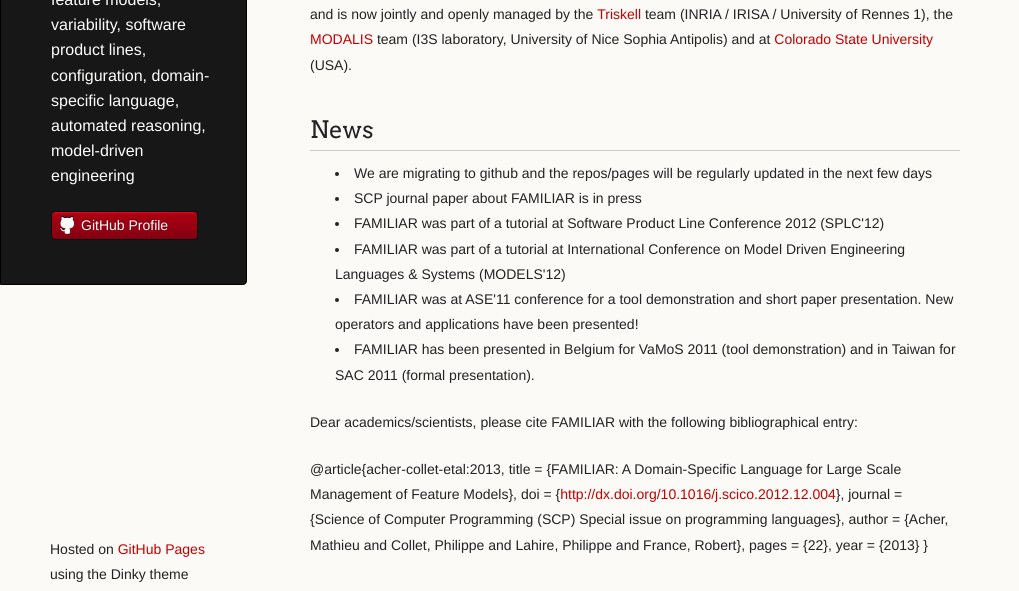
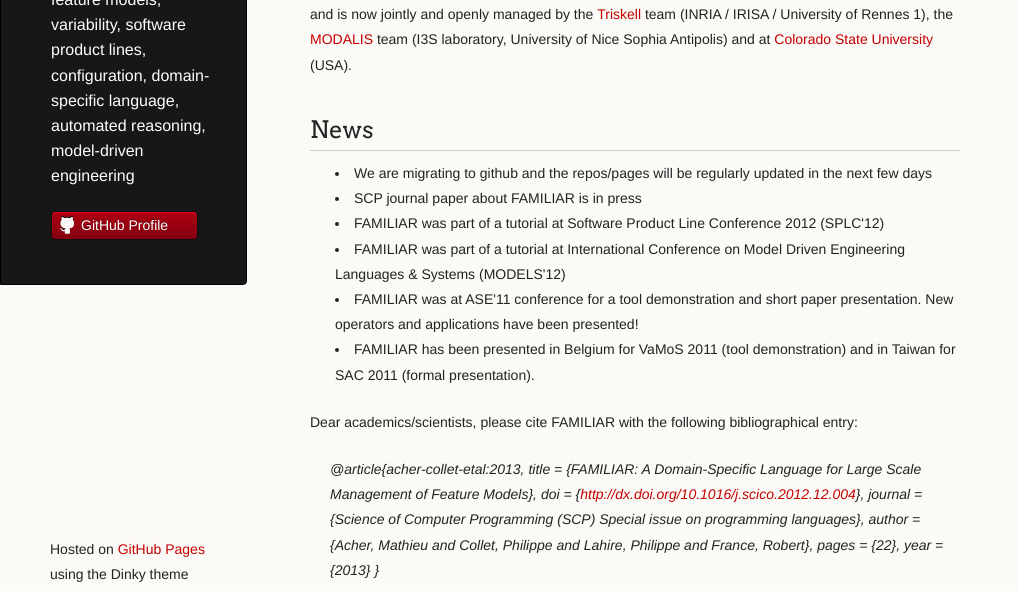
Before and after one commit to FAMILIAR-project/familiar-project.github.com, a plain HTML site: page index.html in a window 1280 px wide. Shown: the part 181-772 px from the top of the page, without its empty margins (0-1019 px from the left). Drawn offline with Linux system fonts and the light colour scheme.

Commit message:
Update index.html

```diff
--- a/index.html
+++ b/index.html
@@ -55,7 +55,7 @@
 <li>FAMILIAR has been presented in Belgium for  VaMoS 2011 (tool demonstration) and in Taiwan for  SAC 2011 (formal presentation).</li>
 </ul><p>Dear academics/scientists, please cite FAMILIAR with the following bibliographical entry:</p>
 
-<cite>
+<blockquote>
 <p>
 @article{acher-collet-etal:2013,
   title = {FAMILIAR: A Domain-Specific Language for Large Scale Management of Feature Models},
@@ -71,7 +71,7 @@
   year = {2013}
 }
 </p>
-</cite>
+</blockquote>
 
 <h2>Instructions</h2>
 
```
